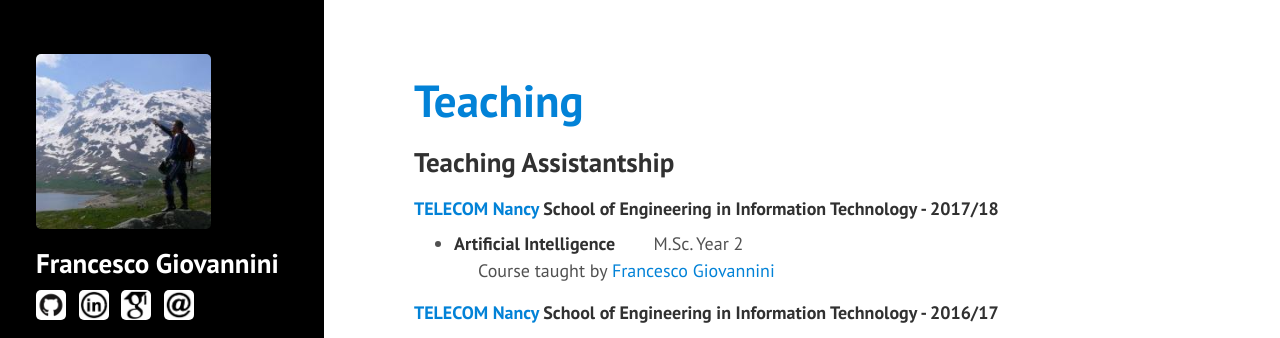
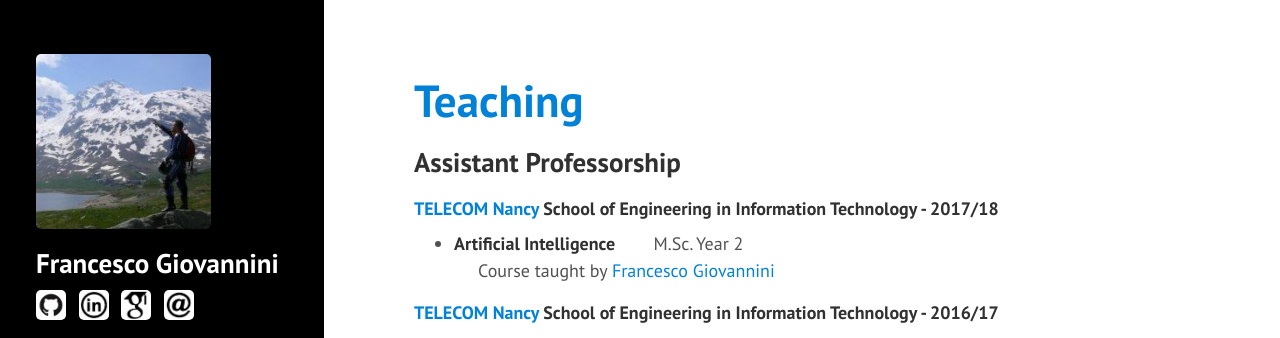
Before and after one commit to JoErNanO/joernano.github.io, a Jekyll site: the page built from pages/02-teaching.md, in a window 1280 px wide and 1039 px high. Shown: the top 338 px of the window. Built offline with Jekyll 4.4.1, drawn with Linux system fonts in a browser that asks for light colours.

Commit message:
[CV] Update teaching title.

```diff
--- a/pages/02-teaching.md
+++ b/pages/02-teaching.md
@@ -4,7 +4,7 @@ title: Teaching
 ---
 
 
-## Teaching Assistantship
+## Assistant Professorship
 
 #### [TELECOM Nancy](http://www.telecomnancy.eu) School of Engineering in Information Technology - 2017/18
 - **Artificial Intelligence** &nbsp;&nbsp;&nbsp;&nbsp;&nbsp;&nbsp; M.Sc. Year 2
```
Also changed, not shown: pages/01-cv.md (+1 -1 lines).
